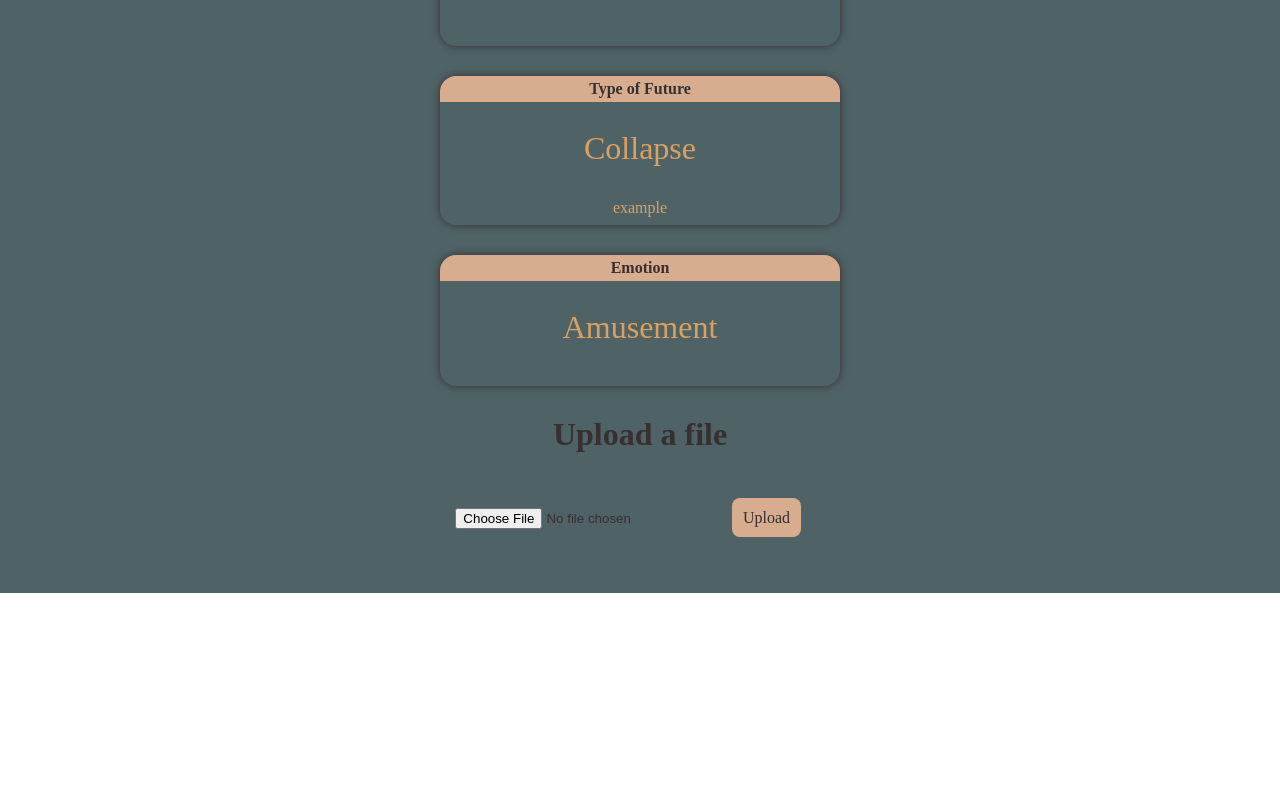
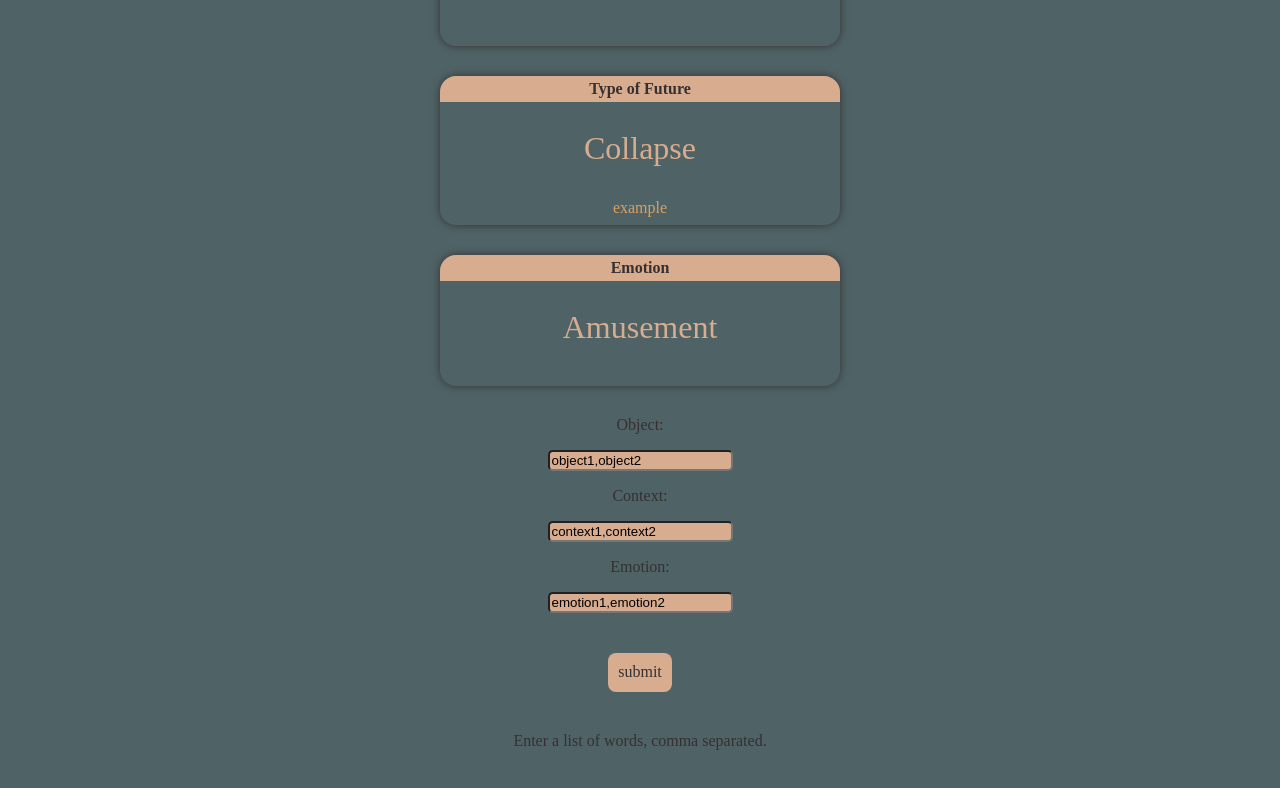
Before and after one commit to TakinB/ThingFromTheFuture, a React (Vite) app: page / in a window 1280 px wide. Shown: the part 510-1298 px from the top of the page. Before the commit the page ends 1103 px from the top, so only its background shows below. Built offline with nearby package versions, Linux system fonts and the light colour scheme; a web font is replaced by a local one.

Commit message:
add text input

```diff
--- a/src/App.jsx
+++ b/src/App.jsx
@@ -1,4 +1,4 @@
-import React, { useEffect, useState } from "react";
+import React, { createContext, useEffect, useState } from "react";
 import reactLogo from './assets/react.svg'
 import './App.css'
 import FileUpload from './components/FileUpload';
@@ -14,7 +14,10 @@ import carmoods from './mobility/moods.json'
 
 import Deck from './components/cardDeck'
 import Switch  from './components/Switch'
+import TextInput from './components/textInput'
 import { getStyleValue } from "@mui/system";
+
+
 
 let mode = false
 
@@ -43,7 +46,11 @@ function App() {
   const [mood, setMood] = useState(["Amusement"]);
   const [context, setContext] = useState(["Zombies"]);
   const [intro, setIntro] = useState("example");
+  const [data, setData] = useState(["test1", "test2"]);
 
+  const handleData = (data) => {
+    setData(data)
+  }
 
   const handleToggle = () => {
 
@@ -83,7 +90,7 @@ function App() {
         handleToggle={() => {mode = !mode; handleToggle();}}
       />
       <Deck gameIntro={intro} Moods={mood} Objects={object} Contexts={context} Events={event}/>
-      <FileUpload></FileUpload>
+      <TextInput chooseData={handleData}/>
     </div>
   );
 }
--- a/src/components/card.css
+++ b/src/components/card.css
@@ -36,7 +36,7 @@
     font-size: 2em;
     font-weight: 50;
     margin: 12px 0px 0px 0px;
-    color:#daa060 ;
+    color:#d8ac8f ;
     padding: 1rem;
   }
 
--- /dev/null
+++ b/src/components/textInput.css
@@ -0,0 +1,6 @@
+.singleInput {
+    background-color: #d8ac8f;
+    border-radius: 0.3rem;
+    align-items: center;
+    justify-content: space-between;
+}
--- /dev/null
+++ b/src/components/textInput.jsx
@@ -0,0 +1,42 @@
+import React, { createContext, useEffect, useState } from "react";
+import './textInput.css'
+
+const TextInput = ({chooseData}) => {
+    const [objectString, setObjectString] = useState(["object1", "object2"]);
+    const [contextString, setContextString] = useState(["context1", "context2"]);
+    const [emotionString, setEmotionString] = useState(["emotion1", "emotion2"]);
+
+    return (
+      <>
+        <label style={{align:"center"}} >
+            <p> Object:</p>
+          <input className="singleInput"
+            value={objectString}
+            onChange={e => setObjectString(e.target.value)}
+            type="string"
+          />
+          <p>Context:</p>
+
+            <input className="singleInput"
+                value={contextString}
+                onChange={e => setContextString(e.target.value)}
+                type="string"
+            />
+            <p>Emotion:</p>
+            <input className="singleInput"
+                value={emotionString}
+                onChange={e => setEmotionString(e.target.value)}
+                type="string"
+            />
+            <p></p>
+          <button onClick={chooseData}>
+            submit
+          </button>
+        </label>
+        <p>Enter a list of words, comma separated.</p>
+
+      </>
+    );
+}
+
+export default TextInput;
```
Also changed, not shown: 1 other file (tests, documents, lock files or other folders).
